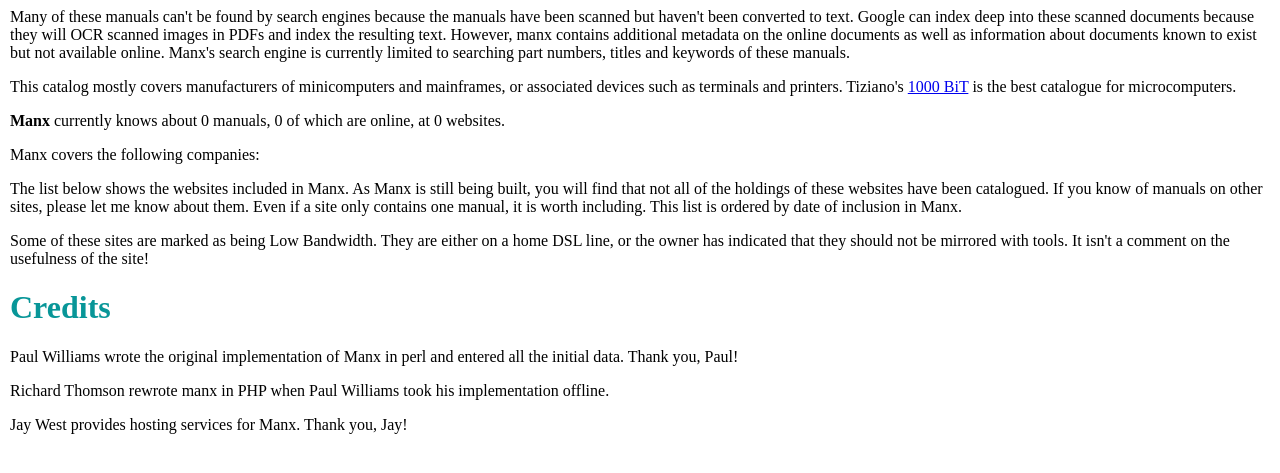
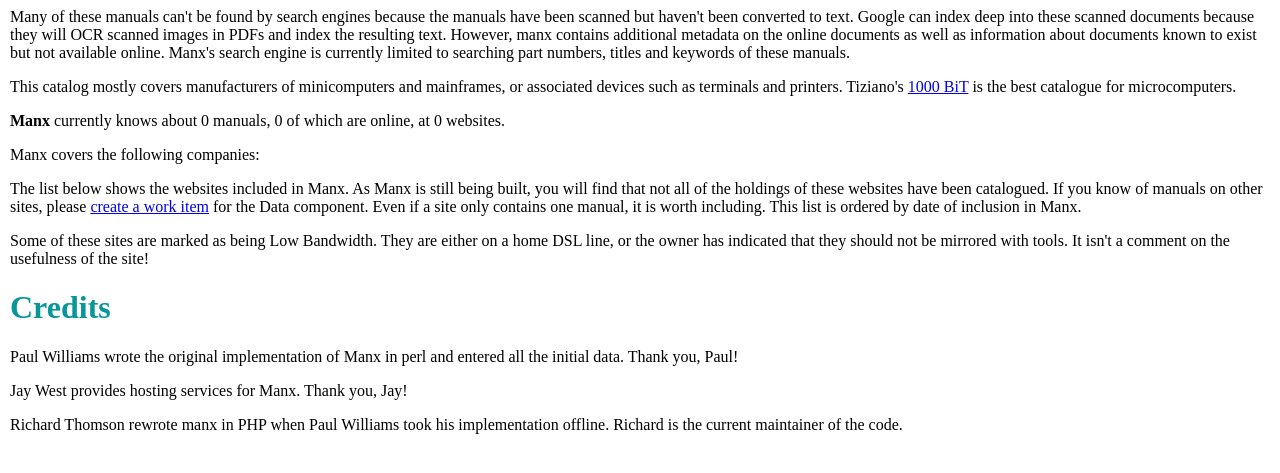
Before and after one commit to LegalizeAdulthood/manx, a PHP site: page /about.php in a window 1280 px wide. Shown: the part 211-684 px from the top of the page. Run offline with PHP 8.4, Linux system fonts and the light colour scheme; data that the repository does not hold is empty.

Commit message:
manx : Fixed #40 : Improve about page text

```diff
--- a/AboutPage.php
+++ b/AboutPage.php
@@ -48,7 +48,8 @@ EOH;
 <p>The list below shows the websites included in Manx. As Manx is
 still being built, you will find that not all of the holdings of
 these websites have been catalogued. If you know of manuals on other
-sites, please let me know about them. Even if a site only contains
+sites, please <a href="http://manx.codeplex.com/WorkItem/Create">create
+a work item</a> for the Data component. Even if a site only contains
 one manual, it is worth including. This list is ordered by date of
 inclusion in Manx.</p>
 EOH;
@@ -65,11 +66,11 @@ with tools. It isn't a comment on the usefulness of the site!</p>
 <p>Paul Williams wrote the original implementation of Manx in perl and
 entered all the initial data.  Thank you, Paul!</p>
 
+<p>Jay West provides hosting services for Manx.  Thank you, Jay!</p>
+
 <p>Richard Thomson rewrote manx in PHP when Paul
-Williams took his implementation offline.</p>
-
-<p>Jay West provides hosting services
-for Manx.  Thank you, Jay!</p>
+Williams took his implementation offline.  Richard is the current
+maintainer of the code.</p>
 EOH;
 	}
 
```
